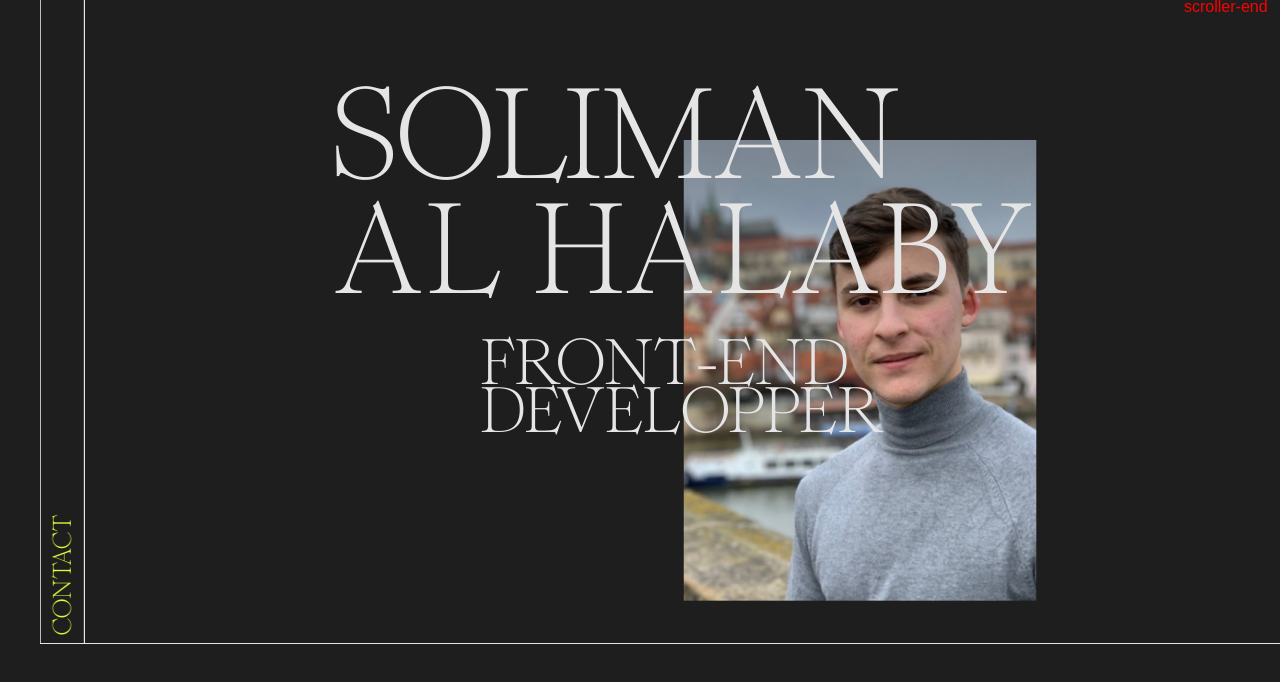
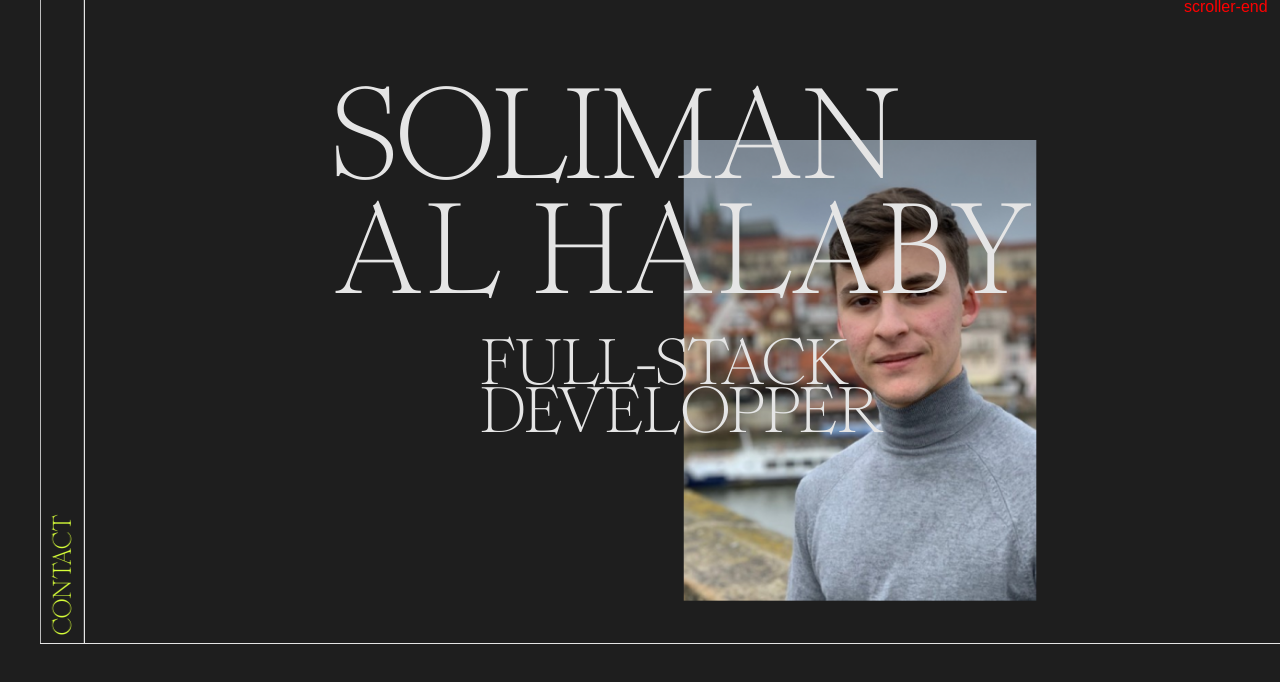
Before and after one commit to Soliman-Halaby/portfolio-2021, a website built with Vite: page index.html in a window 1280 px wide. Shown: the part 116-798 px from the top of the page. Built offline with nearby package versions, Linux system fonts and the light colour scheme; a web font is replaced by a local one.

Commit message:
:speech_balloon: Update text

```diff
--- a/index.html
+++ b/index.html
@@ -53,7 +53,7 @@
             <div id="about" class="project project1">
                 <scroll-page id="1"></scroll-page>
                 <h1 class="title skewElem"><span>Soliman</span><span>Al Halaby</span></h1>
-                <p class="description"><span>Front-end</span><span>developper</span></p>
+                <p class="description"><span>Full-stack</span><span>developper</span></p>
                 <img class="projectImage skewElem" src="./assets/images/solimanImage.png">
             </div>
         </div>
```
